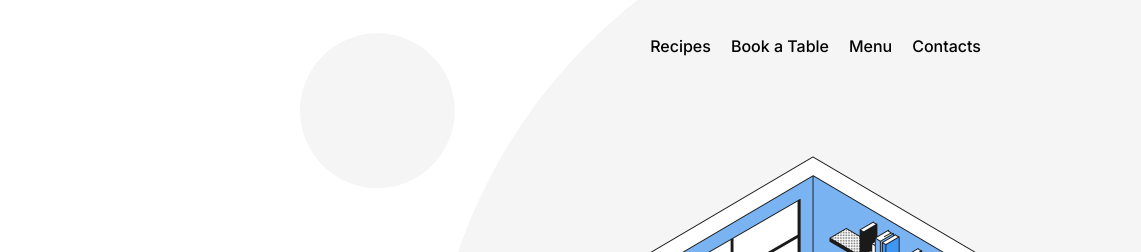
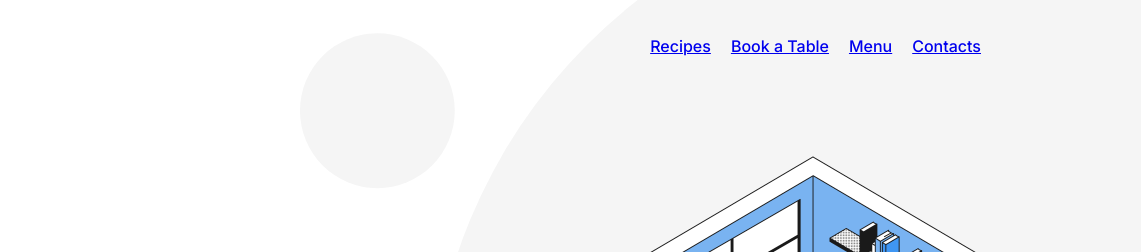
Before and after one commit to wcdavis26/se_project_coffeeshop, a plain HTML site: page index.html in a window 1280 px wide. Shown: the top 252 px of the page, 139-1280 px from the left. Drawn offline with nearby package versions, Linux system fonts and the light colour scheme.

Commit message:
project 2 stage 2 2nd improvement to html

```diff
--- a/index.html
+++ b/index.html
@@ -42,10 +42,10 @@
             alt="triple peaks coffee logo"
           />
           <ul class="nav__links">
-            <li class="nav__link" href="#">Recipes</li>
-            <li class="nav__link" href="#">Book a Table</li>
-            <li class="nav__link" href="#">Menu</li>
-            <li class="nav__link" href="#">Contacts</li>
+            <li><a class="nav__link" href="#recipes">Recipes</a></li>
+            <li><a class="nav__link" href="#reservation">Book a Table</a></li>
+            <li><a class="nav__link" href="#menu">Menu</a></li>
+            <li><a class="nav__link" href="#about">Contacts</a></li>
           </ul>
         </nav>
         <div class="header__content">
```
